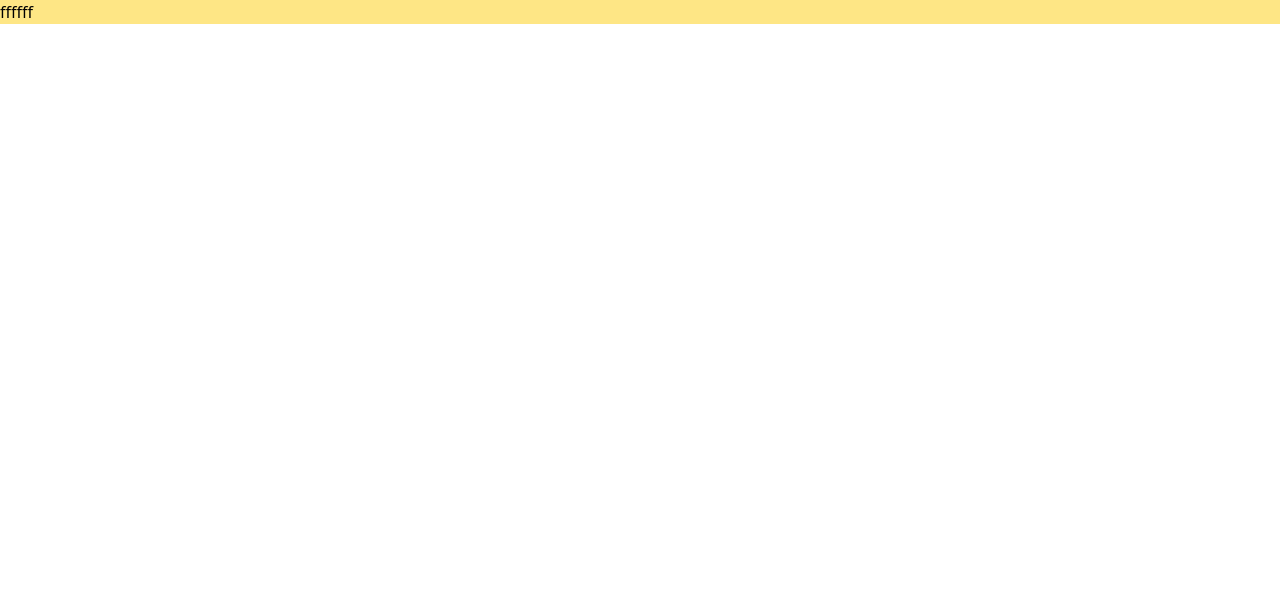
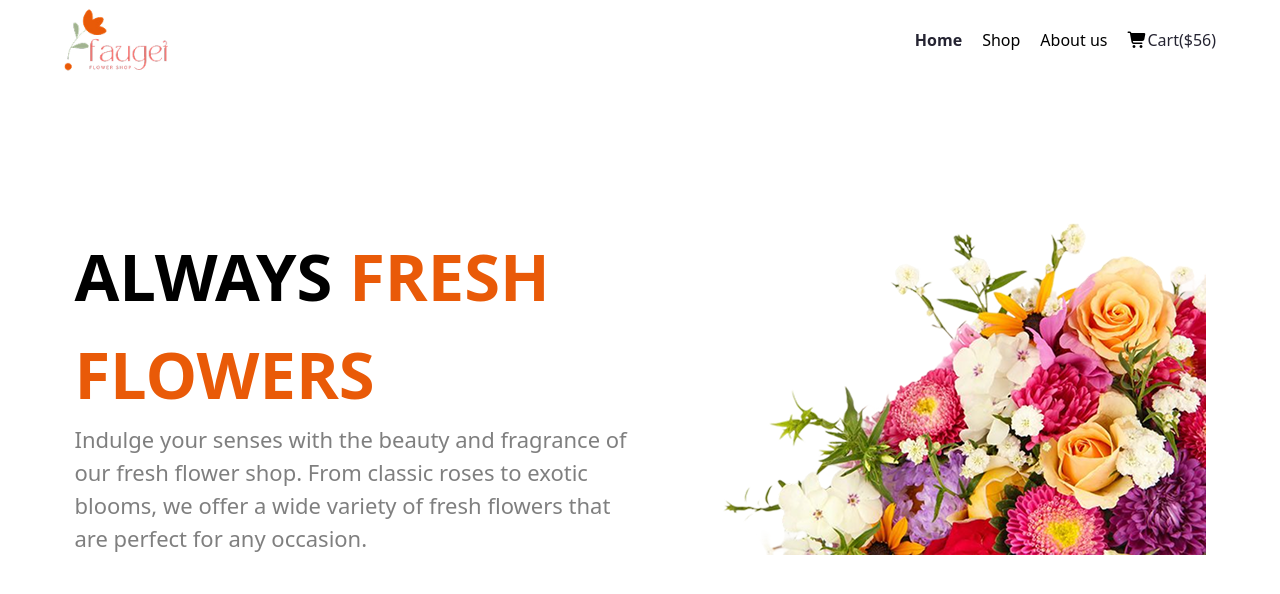
Before and after one commit to galibhub/responsive-flowers-website, a website: page index.html in a window 1280 px wide. Drawn offline with Linux system fonts and the light colour scheme.

Commit message:
navigation and hero section completed

```diff
--- a/index.html
+++ b/index.html
@@ -4,9 +4,48 @@
     <meta charset="UTF-8">
     <meta name="viewport" content="width=device-width, initial-scale=1.0">
     <link rel="stylesheet" href="src/output.css">
+    <link rel="stylesheet" href="https://cdnjs.cloudflare.com/ajax/libs/font-awesome/7.0.0/css/all.min.css"
+        integrity="sha512-DxV+EoADOkOygM4IR9yXP8Sb2qwgidEmeqAEmDKIOfPRQZOWbXCzLC6vjbZyy0vPisbH2SyW27+ddLVCN+OMzQ=="
+        crossorigin="anonymous" referrerpolicy="no-referrer" />
     <title>Document</title>
 </head>
-<body>
-    <h1 class="bg-amber-200">ffffff</h1>
+<body class="m-0 p-0">
+    <section class="mt-2 max-w-6xl mx-auto">
+        <nav class="flex justify-between items-center">
+            <div>
+                <img class="h-16 max-w-auto" src="/assets/logo.png" alt="">
+            </div>
+
+            <div>
+                <ul class="flex justify-around items-center gap-5">
+                    <li><a class="text-[#252432] font-bold text-[16px]" href="">Home</a></li>
+                    <li><a href="">Shop</a></li>
+                    <li><a href="">About us</a></li>
+                    <li><a href=""><i class="fa-solid fa-cart-shopping"></i><strong
+                                class="text-[#252432] font-normal text-[16px]">Cart($56)</strong></a></li>
+                </ul>
+            </div>
+        </nav>
+    </section>
+
+    <main>
+        <section class="flex justify-around items-end max-w-[1140px] mx-auto my-32 h-auto">
+
+
+        <div>
+            <h1 class="text-[#000000] font-bold text-[65px]">ALWAYS <span class="text-[#E95A08] font-bold text-[65px]">FRESH</span> <br><span class="text-[#E95A08] font-bold text-[65px]" >FLOWERS</span></h1>
+            <p class="text-[#00000080] font-normal text-[22px]">Indulge your senses with the beauty and fragrance of <br>our fresh flower shop. From classic roses to exotic <br>
+                blooms, we offer a wide variety of fresh flowers that <br>are perfect for any occasion. </p>
+        </div>
+        <div>
+            <img class="w-full h-full object-cover" src="/assets/hero-flower.png" alt="">
+        </div>
+        </section>
+
+
+
+
+
+    </main>
 </body>
 </html>
```
Also changed, not shown: src/output.css.
